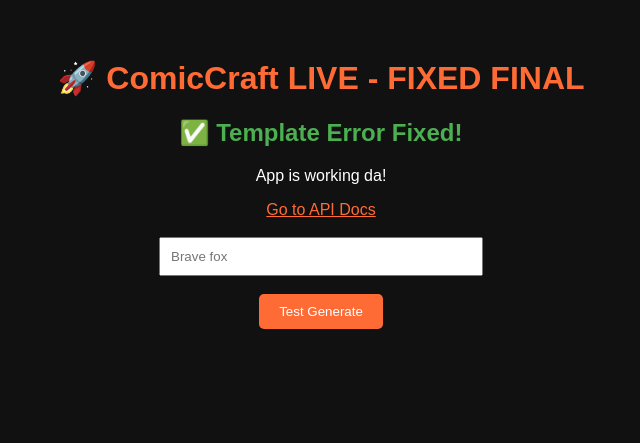
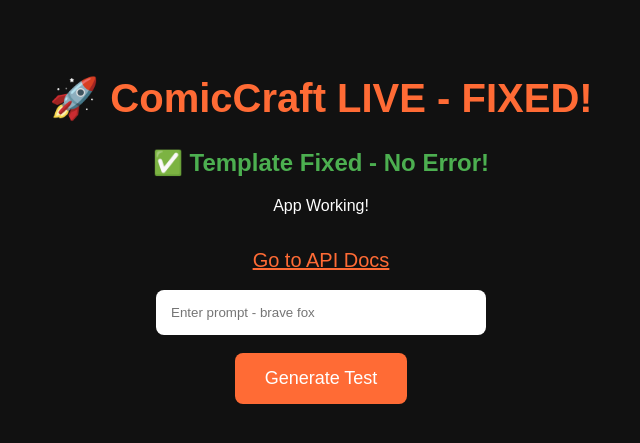
Before and after one commit to s75926347-del/comic-craft, a FastAPI app: page /ui in a window 1280 px wide. Shown: the top 443 px of the page, without its empty margins (319-959 px from the left). Run offline with FastAPI, Linux system fonts and the light colour scheme; parts of the project's set-up code (start-up, migrations or seed data) failed here and were passed over.

Commit message:
Update index.html

```diff
--- a/app/templates/index.html
+++ b/app/templates/index.html
@@ -1,9 +1,15 @@
 <!DOCTYPE html>
-<html><body style="background:#111;color:white;padding:30px;font-family:Arial;text-align:center">
-<h1 style="color:#ff6b35">🚀 ComicCraft LIVE - FIXED FINAL</h1>
-<h2 style="color:#4caf50">✅ Template Error Fixed!</h2>
-<p>App is working da!</p>
-<a href="/docs" style="color:#ff6b35">Go to API Docs</a><br><br>
-<input id="p" placeholder="Brave fox" style="padding:10px;width:300px"><br><br>
-<button onclick="alert('Working da! Prompt: '+document.getElementById('p').value)" style="padding:10px 20px;background:#ff6b35;color:white;border:none;border-radius:5px">Test Generate</button>
-</body></html>
+<html>
+<head><title>ComicCraft LIVE</title></head>
+<body style="background:#111;color:white;font-family:Arial;padding:40px;text-align:center">
+<h1 style="color:#ff6b35;font-size:40px">🚀 ComicCraft LIVE - FIXED!</h1>
+<h2 style="color:#4caf50">✅ Template Fixed - No Error!</h2>
+<p>App Working!</p>
+<br>
+<a href="/docs" style="color:#ff6b35;font-size:20px">Go to API Docs</a>
+<br><br>
+<input id="p" placeholder="Enter prompt - brave fox" style="padding:15px;width:300px;border-radius:8px;border:none">
+<br><br>
+<button onclick="fetch('/test-image?prompt='+document.getElementById('p').value).then(r=>r.json()).then(d=>alert(JSON.stringify(d)))" style="padding:15px 30px;background:#ff6b35;color:white;border:none;border-radius:8px;font-size:18px;cursor:pointer">Generate Test</button>
+</body>
+</html>
```
